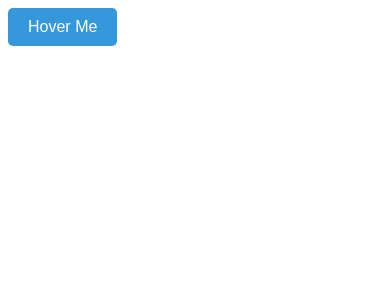
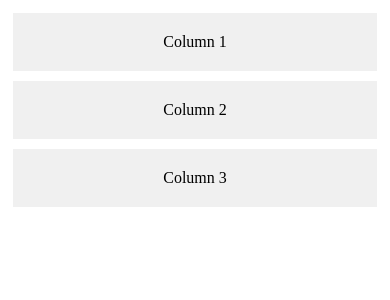
Before and after one commit to Tanushri-Das/React-Problem-Solving-Questions-Answer, a React (Vite) app: page / in a window 390 px wide. Shown: the top 300 px of the page. Built offline with nearby package versions, Linux system fonts and the light colour scheme.

Commit message:
Create a Responsive Grid Layout

```diff
--- a/src/App.jsx
+++ b/src/App.jsx
@@ -1,5 +1,6 @@
 import React from "react";
-import ChangeBackgroundColor from "./Components/ChangeBackgroundColor/ChangeBackgroundColor";
+import ResponsiveGridLayout from "./Components/ResponsiveGridLayout/ResponsiveGridLayout";
+// import ChangeBackgroundColor from "./Components/ChangeBackgroundColor/ChangeBackgroundColor";
 // import CenterBlockElementHorizontally from "./Components/CenterBlockElementHorizontally/CenterBlockElementHorizontally";
 // import Toggle from "./Components/Toggle/Toggle";
 // import ShowHideData from "./Components/ShowHideData/ShowHideData";
@@ -26,7 +27,8 @@ const App = () => {
       {/* <ShowHideData/> */}
       {/* <Toggle/> */}
       {/* <CenterBlockElementHorizontally/> */}
-      <ChangeBackgroundColor/>
+      {/* <ChangeBackgroundColor/> */}
+      <ResponsiveGridLayout/>
     </div>
   );
 };
--- /dev/null
+++ b/src/Components/ResponsiveGridLayout/ResponsiveGridLayout.jsx
@@ -0,0 +1,14 @@
+import React from "react";
+import styles from './ResponsiveGridLayout.module.css'
+
+const ResponsiveGridLayout = () => {
+  return (
+    <div className={styles.container}>
+      <div className={styles.column}>Column 1</div>
+      <div className={styles.column}>Column 2</div>
+      <div className={styles.column}>Column 3</div>
+    </div>
+  );
+};
+
+export default ResponsiveGridLayout;
--- /dev/null
+++ b/src/Components/ResponsiveGridLayout/ResponsiveGridLayout.module.css
@@ -0,0 +1,18 @@
+.container {
+  display: flex;
+  flex-wrap: wrap;
+  justify-content: space-between;
+}
+.column {
+  flex: 1 1 calc(33.333%-10px);
+  margin: 5px;
+  padding: 20px;
+  box-sizing: border-box;
+  text-align: center;
+  background-color: #f0f0f0;
+}
+@media (max-width: 600px) {
+  .column {
+    width: 100%;
+  }
+}
```
